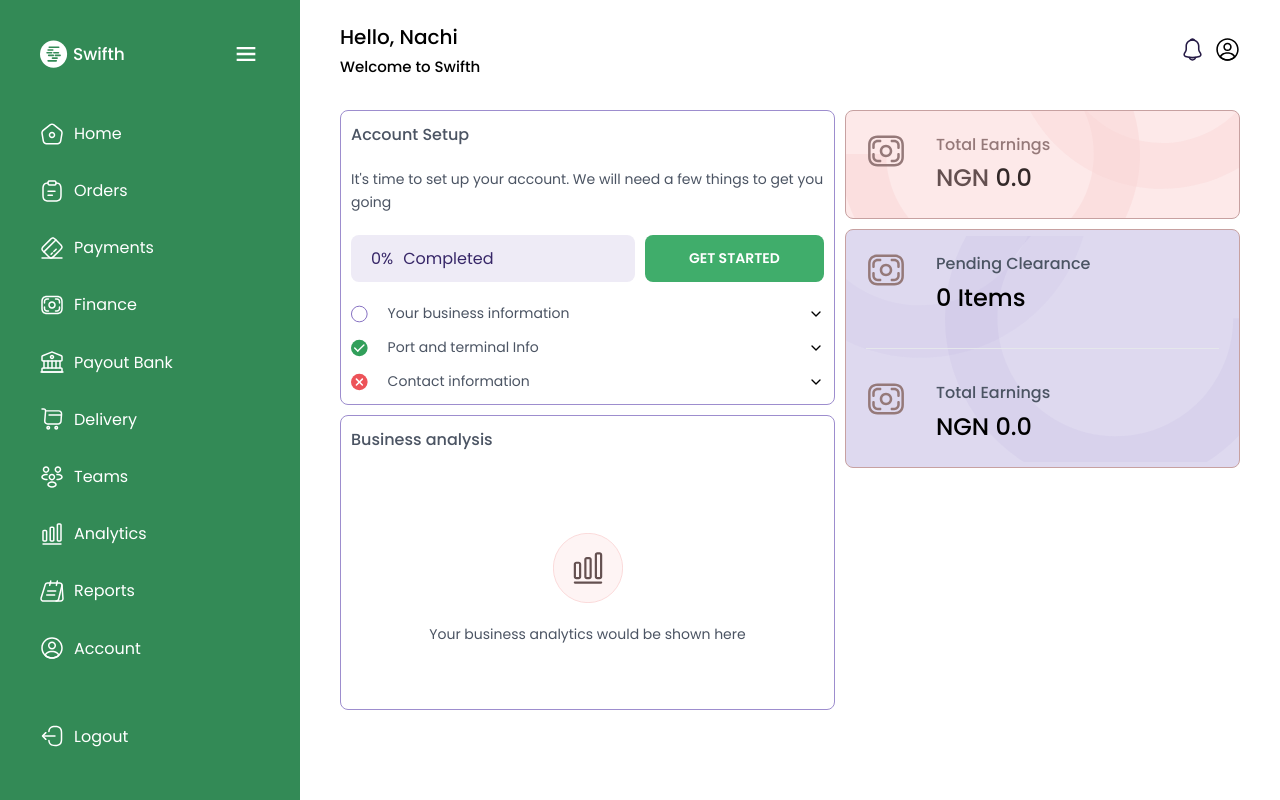
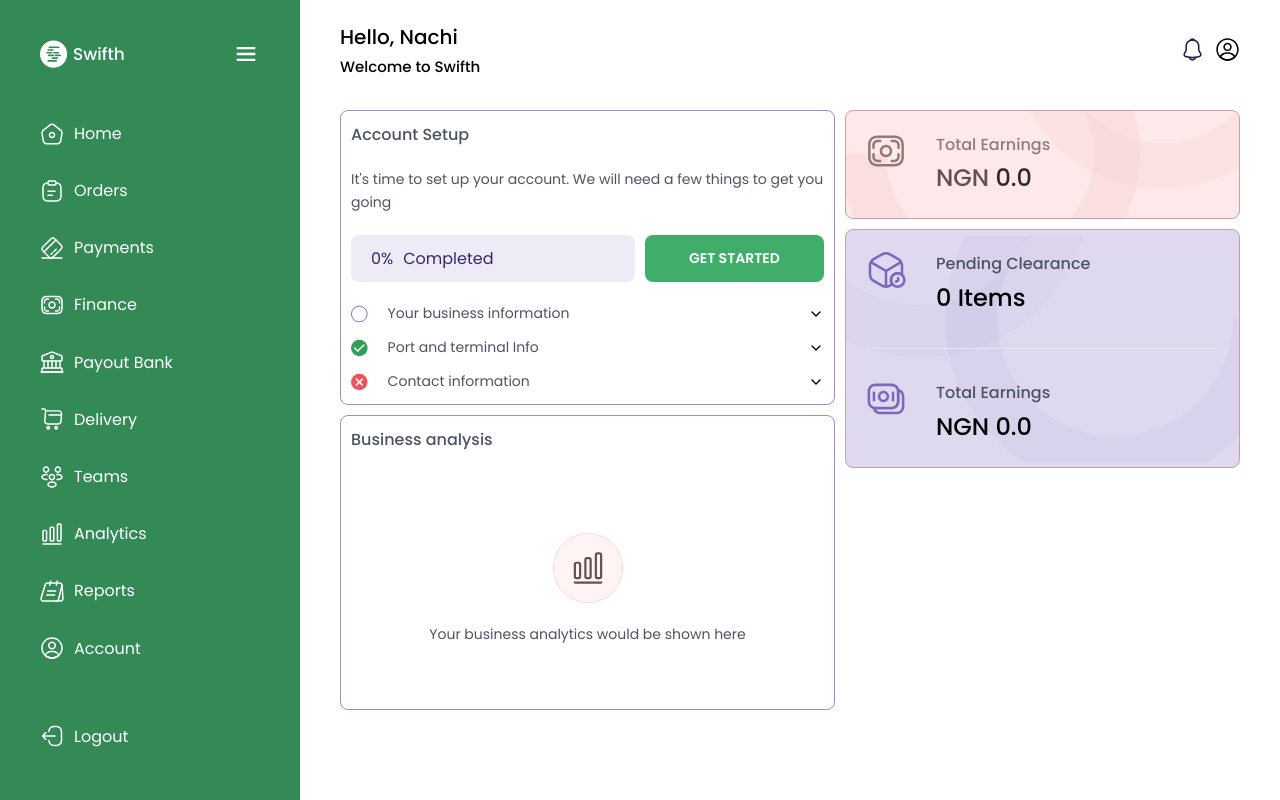
Before and after one commit to projects-for-clients/swifth, a React (Vite) app: page /dashboard in a window 1280 px wide. Built offline with nearby package versions, Linux system fonts and the light colour scheme.

Commit message:
working on dashboard

```diff
--- a/src/container/dashboard/home.tsx
+++ b/src/container/dashboard/home.tsx
@@ -79,7 +79,7 @@ function home() {
           </div>
           <div className="home__right-item--2">
             <div className="flex gap-12">
-              <FinanceSvg fill={'#957979'} />
+              <BoxTimeSvg fill={'#957979'} />
               <div className="right-item__content">
                 <h2 className="heading3">Pending Clearance</h2>
                 <p className="heading2">
@@ -89,7 +89,7 @@ function home() {
             </div>
             <hr/>
             <div className="flex gap-12">
-              <FinanceSvg fill={'#957979'} />
+              <MoneysSvg fill={'#957979'} />
               <div className="right-item__content">
                 <h2 className="heading3">Total Earnings</h2>
                 <p className="heading2">
```
